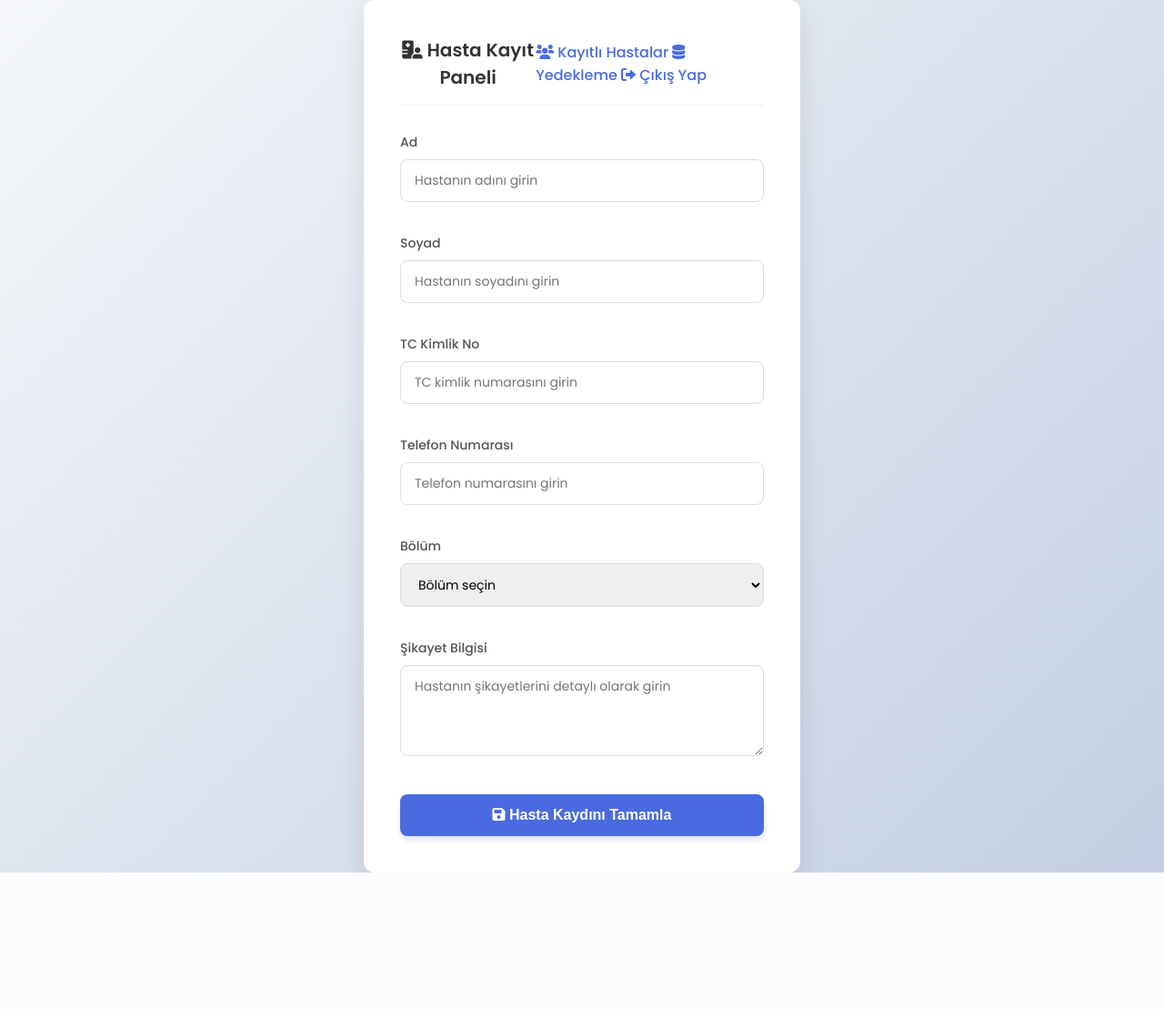
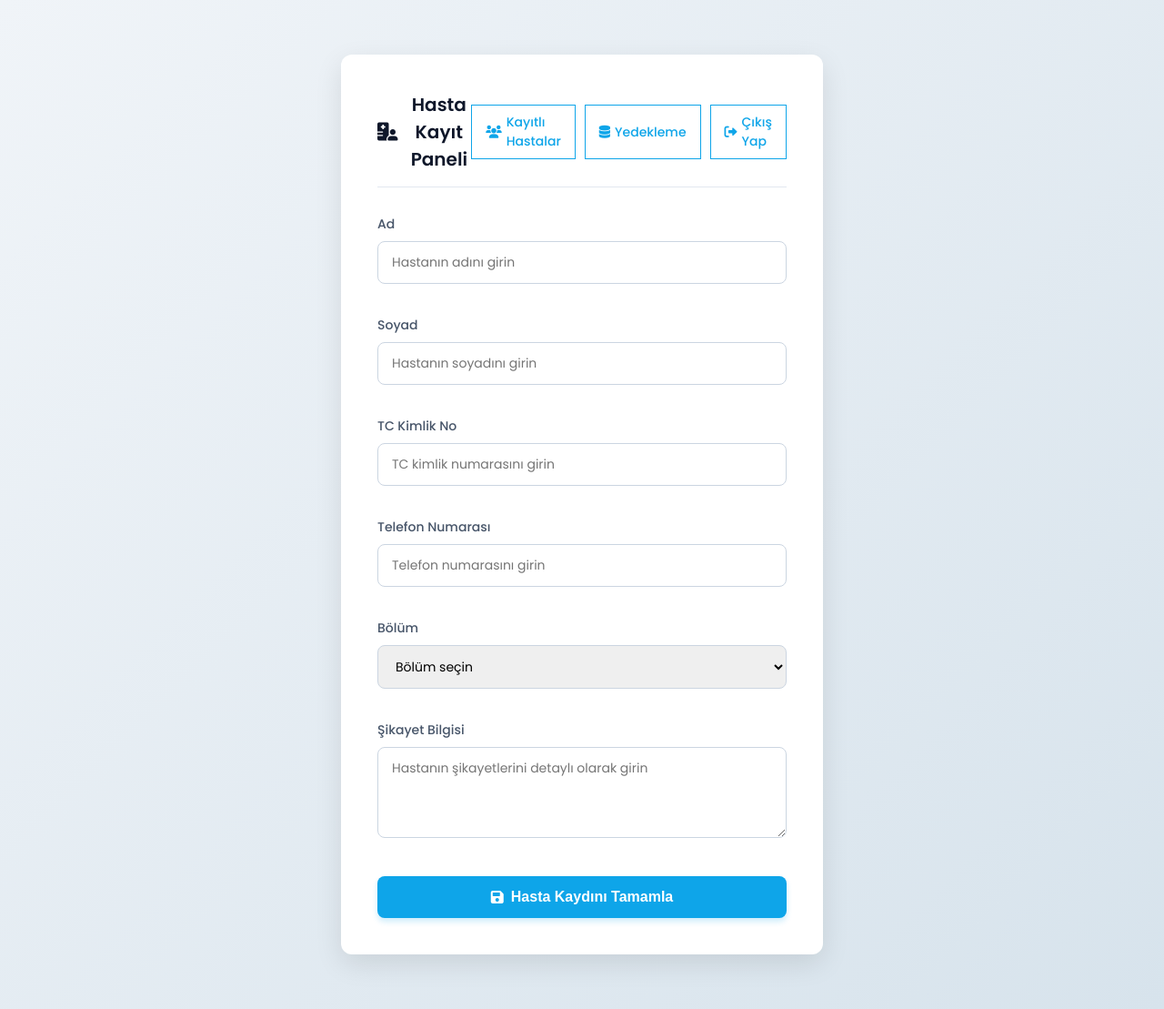
Before and after one commit to st4ys3/Hospital-Register-Application, a Flask app: page /dashboard in a window 1280 px wide. Shown: the whole page at 91% size. Before the commit the page ends 959 px from the top, so only its background shows below. Run offline with Flask 3, Linux system fonts and the light colour scheme; the visitor is signed in with stand-in values (Sample User, id 1); data that the repository does not hold is empty.

Commit message:
Update styles.css

```diff
--- a/static/styles.css
+++ b/static/styles.css
@@ -1,12 +1,16 @@
 body {
   font-family: "Poppins", sans-serif;
-    background: linear-gradient(135deg, #f5f7fa 0%, #c3cfe2 100%);
+  background: linear-gradient(135deg, #f0f4f8 0%, #d7e3ec 100%);
   margin: 0;
   padding: 0;
-    display: flex;
-    align-items: center;
-    justify-content: center;
   min-height: 100vh;
+  color: #334155;
+}
+
+.container {
+  max-width: 1200px;
+  margin: 0 auto;
+  padding: 20px;
 }
 
 .form-container {
@@ -14,9 +18,10 @@ body {
   padding: 40px;
   border-radius: 12px;
   box-shadow: 0 10px 30px rgba(0, 0, 0, 0.1);
-    width: 400px;
+  width: 450px;
   max-width: 90%;
   transition: all 0.3s ease;
+  margin: 40px auto;
 }
 
 .form-container:hover {
@@ -30,13 +35,18 @@ body {
 
 .logo i {
   font-size: 48px;
-    color: #4a6bdf;
+  color: #0ea5e9;
+}
+
+.logo img {
+  max-width: 120px;
+  height: auto;
 }
 
 h2 {
   margin-bottom: 25px;
   text-align: center;
-    color: #333;
+  color: #0f172a;
   font-weight: 600;
   font-size: 24px;
 }
@@ -50,7 +60,7 @@ body {
   display: block;
   margin-bottom: 8px;
   font-size: 14px;
-    color: #555;
+  color: #475569;
   font-weight: 500;
 }
 
@@ -60,7 +70,7 @@ body {
   width: 100%;
   padding: 12px 15px;
   margin-bottom: 15px;
-    border: 1px solid #ddd;
+  border: 1px solid #cbd5e1;
   border-radius: 8px;
   box-sizing: border-box;
   font-family: "Poppins", sans-serif;
@@ -84,7 +94,7 @@ body {
 button {
   width: 100%;
   padding: 14px;
-    background: #4a6bdf;
+  background: #0ea5e9;
   border: none;
   color: white;
   border-radius: 8px;
@@ -92,13 +102,17 @@ body {
   cursor: pointer;
   font-size: 16px;
   transition: all 0.3s;
-    box-shadow: 0 4px 6px rgba(74, 107, 223, 0.2);
+  box-shadow: 0 4px 6px rgba(14, 165, 233, 0.2);
+  display: flex;
+  align-items: center;
+  justify-content: center;
+  gap: 8px;
 }
 
 button:hover {
-    background: #3a5bcf;
+  background: #0284c7;
   transform: translateY(-2px);
-    box-shadow: 0 7px 10px rgba(74, 107, 223, 0.3);
+  box-shadow: 0 7px 10px rgba(14, 165, 233, 0.3);
 }
 
 button:active {
@@ -108,19 +122,19 @@ body {
 p {
   margin-top: 20px;
   text-align: center;
-    color: #666;
+  color: #64748b;
   font-size: 14px;
 }
 
 a {
-    color: #4a6bdf;
+  color: #0ea5e9;
   text-decoration: none;
   font-weight: 500;
   transition: all 0.3s;
 }
 
 a:hover {
-    color: #3a5bcf;
+  color: #0284c7;
   text-decoration: underline;
 }
 
@@ -172,27 +184,182 @@ body {
   align-items: center;
   margin-bottom: 30px;
   padding-bottom: 15px;
-    border-bottom: 1px solid #eee;
+  border-bottom: 1px solid #e2e8f0;
 }
 
 .navbar h2 {
   margin: 0;
   font-size: 20px;
+  display: flex;
+  align-items: center;
+  gap: 10px;
 }
 
-  .logout-btn {
+.navbar-actions {
+  display: flex;
+  gap: 10px;
+}
+
+.btn {
   background: transparent;
-    color: #4a6bdf;
+  color: #0ea5e9;
   box-shadow: none;
   width: auto;
   padding: 8px 15px;
   font-size: 14px;
-    border: 1px solid #4a6bdf;
+  border: 1px solid #0ea5e9;
+  display: inline-flex;
+  align-items: center;
+  gap: 5px;
 }
 
-  .logout-btn:hover {
-    background: #4a6bdf;
+.btn:hover {
+  background: #0ea5e9;
   color: white;
+}
+
+.btn-primary {
+  background: #0ea5e9;
+  color: white;
+}
+
+.btn-primary:hover {
+  background: #0284c7;
+}
+
+.btn-secondary {
+  background: transparent;
+  color: #0ea5e9;
+  border: 1px solid #0ea5e9;
+}
+
+.btn-secondary:hover {
+  background: #e0f2fe;
+  color: #0284c7;
+}
+
+/* Welcome Page Styles */
+.welcome-container {
+  max-width: 1200px;
+  margin: 0 auto;
+  padding: 40px 20px;
+  text-align: center;
+}
+
+.welcome-header {
+  margin-bottom: 40px;
+}
+
+.welcome-header h1 {
+  font-size: 36px;
+  color: #0f172a;
+  margin-bottom: 15px;
+}
+
+.welcome-header p {
+  font-size: 18px;
+  color: #64748b;
+  max-width: 700px;
+  margin: 0 auto;
+}
+
+.welcome-cards {
+  display: flex;
+  justify-content: center;
+  gap: 30px;
+  flex-wrap: wrap;
+  margin-top: 50px;
+}
+
+.welcome-card {
+  background: white;
+  border-radius: 12px;
+  box-shadow: 0 10px 30px rgba(0, 0, 0, 0.1);
+  padding: 30px;
+  width: 300px;
+  text-align: center;
+  transition: all 0.3s ease;
+}
+
+.welcome-card:hover {
+  transform: translateY(-10px);
+  box-shadow: 0 15px 35px rgba(0, 0, 0, 0.15);
+}
+
+.welcome-card i {
+  font-size: 48px;
+  color: #0ea5e9;
+  margin-bottom: 20px;
+}
+
+.welcome-card h3 {
+  font-size: 20px;
+  margin-bottom: 15px;
+  color: #0f172a;
+}
+
+.welcome-card p {
+  color: #64748b;
+  margin-bottom: 25px;
+}
+
+.hero-image {
+  max-width: 100%;
+  height: auto;
+  margin: 30px 0;
+  border-radius: 12px;
+  box-shadow: 0 10px 30px rgba(0, 0, 0, 0.1);
+}
+
+/* Table Styles */
+.table-container {
+  background: white;
+  border-radius: 12px;
+  box-shadow: 0 10px 30px rgba(0, 0, 0, 0.1);
+  padding: 30px;
+  margin: 40px auto;
+  overflow-x: auto;
+}
+
+table {
+  width: 100%;
+  border-collapse: collapse;
+  margin-top: 20px;
+}
+
+table th {
+  background-color: #f1f5f9;
+  color: #0f172a;
+  font-weight: 600;
+  text-align: left;
+  padding: 12px 15px;
+  border-bottom: 2px solid #e2e8f0;
+}
+
+table td {
+  padding: 12px 15px;
+  border-bottom: 1px solid #e2e8f0;
+  color: #475569;
+}
+
+table tr:last-child td {
+  border-bottom: none;
+}
+
+table tr:hover {
+  background-color: #f8fafc;
+}
+
+.empty-state {
+  text-align: center;
+  padding: 40px 0;
+  color: #64748b;
+}
+
+.empty-state i {
+  font-size: 48px;
+  color: #cbd5e1;
+  margin-bottom: 15px;
 }
 
 /* Responsive Tasarım */
```
Also changed, not shown: other parts of static/styles.css (+37 -16 lines). Lines whose indentation alone changed are shown as unchanged.
